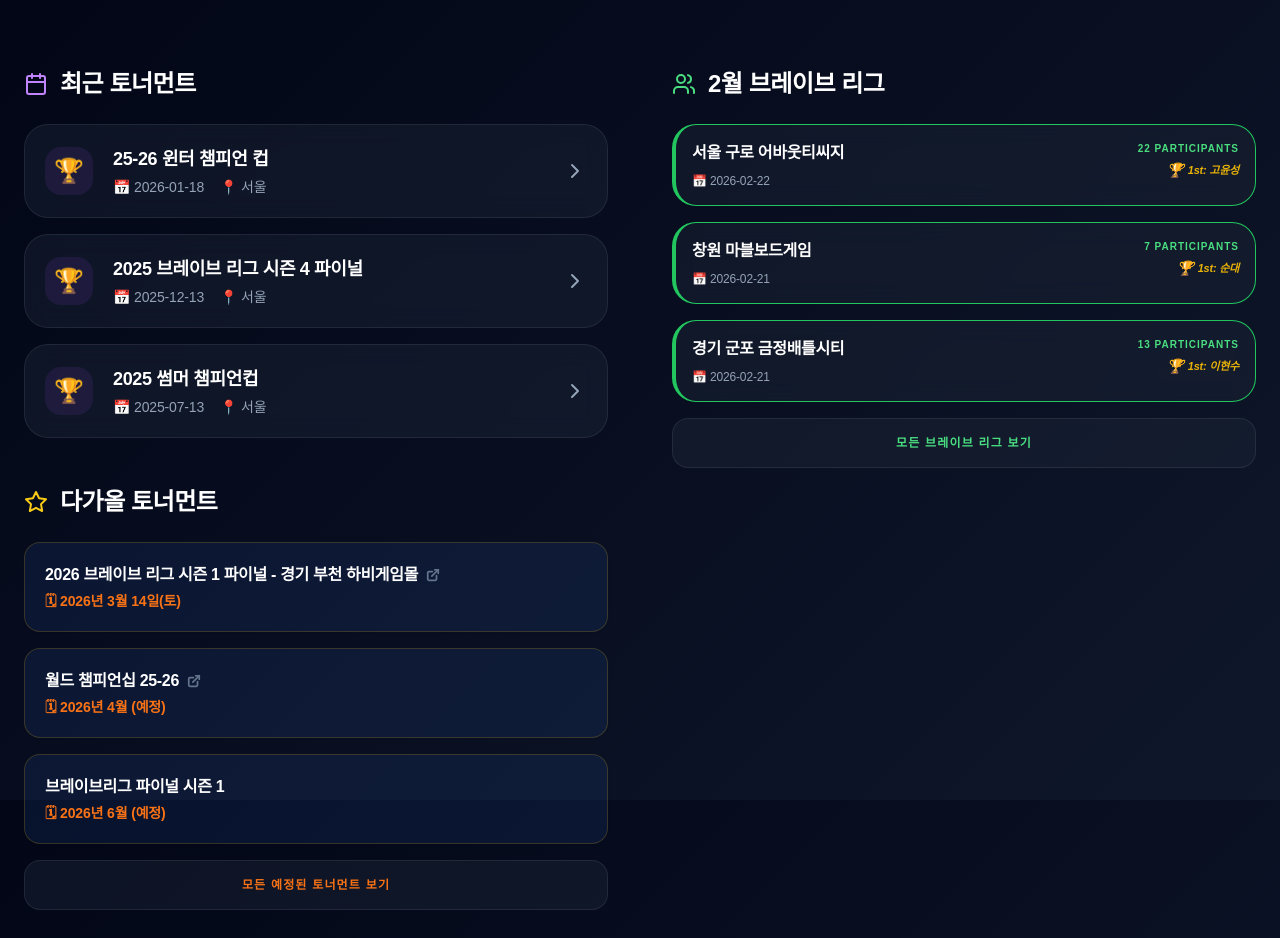
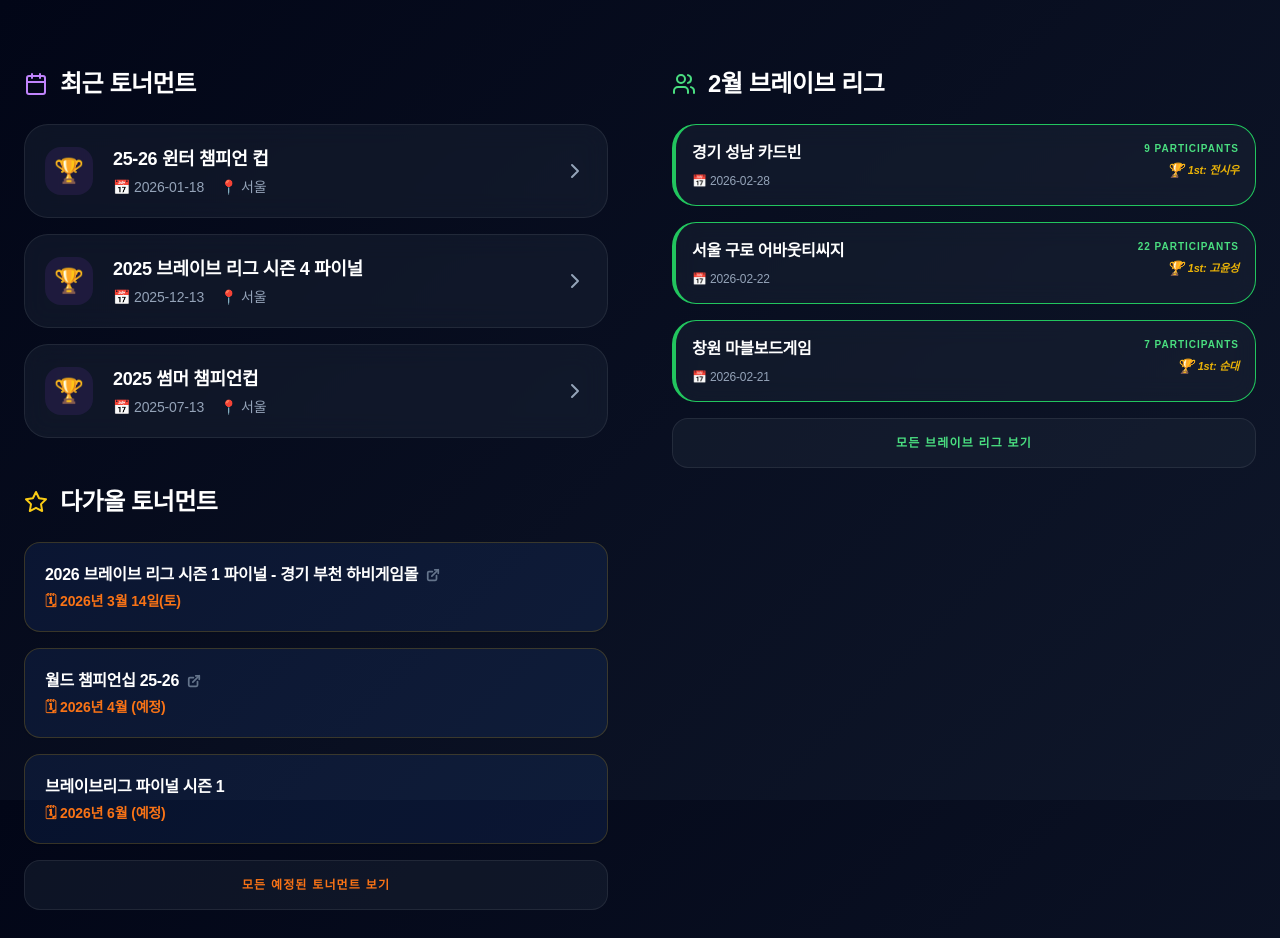
Before and after one commit to PVPKR/PVP.KR-Website, a plain HTML site: page index.html in a window 1280 px wide. Shown: the part 800-1738 px from the top of the page. Drawn offline with nearby package versions, Linux system fonts and the light colour scheme; a web font is replaced by a local one.

Commit message:
Add Feb 28 Sunae tournament data and update Jeon Si-woo win record

```diff
--- a/index.html
+++ b/index.html
@@ -258,7 +258,7 @@
 
     <!-- External Script -->
     <script src="https://cdn.jsdelivr.net/npm/@supabase/supabase-js@2"></script>
-    <script src="script.js?v=20260228_3"></script>
+    <script src="script.js?v=20260228_4"></script>
 
     <!-- Auth Modal -->
     <div id="auth-modal" class="fixed inset-0 z-[100] hidden">
--- a/script.js
+++ b/script.js
@@ -835,12 +835,38 @@
         { rank: 19, player: '이태연', score: '1-3', swissRank: 19, country: 'KR' },
         { rank: 20, player: '김종민', score: '1-3', swissRank: 20, country: 'KR' },
         { rank: 21, player: '이승민', score: '0-4', swissRank: 21, country: 'KR' },
-        { rank: 22, player: '김선규', score: '0-4', swissRank: 22, country: 'KR' }
+    ]
+}, {
+    id: 125, name: '브레이브 리그 - 경기 성남 카드빈', date: '2026-02-28', status: 'completed', participants: 9, location: '경기 성남',
+    deckDistribution: { '적색 덱': 1, '녹색 덱': 5, '청색 덱': 3 },
+    topCutDistribution: { '녹색 덱': 2, '적색 덱': 1, '청색 덱': 1 },
+    bracket: {
+        semifinals: [
+            { player1: '이현수', player2: '이희수', winner: '이현수' },
+            { player1: '전시우', player2: '마라탕', winner: '전시우' }
+        ],
+        final: { player1: '이현수', player2: '전시우', winner: '전시우' }
+    },
+    standings: [
+        { rank: 1, player: '이현수', deck: '적색 덱', score: '4-0', swissRank: 1, country: 'KR' },
+        { rank: 2, player: '전시우', deck: '녹색 덱', score: '3-1', swissRank: 2, country: 'KR' },
+        { rank: 3, player: '마라탕', deck: '녹색 덱', score: '3-1', swissRank: 3, country: 'KR' },
+        { rank: 4, player: '이희수', deck: '청색 덱', score: '3-1', swissRank: 4, country: 'KR' },
+        { rank: 5, player: '이태연', deck: '녹색 덱', score: '2-2', swissRank: 5, country: 'KR' },
+        { rank: 6, player: '이희지', deck: '청색 덱', score: '2-2', swissRank: 6, country: 'KR' },
+        { rank: 7, player: '오민우', deck: '녹색 덱', score: '1-3', swissRank: 7, country: 'KR' },
+        { rank: 8, player: '이병재', deck: '녹색 덱', score: '1-3', swissRank: 8, country: 'KR' },
+        { rank: 9, player: '김선규', deck: '녹색 덱', score: '1-3', swissRank: 9, country: 'KR' }
     ]
 }];
 
 const playerDatabase = {
-    '전시우': { name: '전시우', country: 'KR', finishes: [{ tournament: '25-26 윈터 챔피언 컵', date: '2026-01-18', rank: 1, deck: '녹색 덱' }] },
+    '전시우': {
+        name: '전시우', country: 'KR', finishes: [
+            { tournament: '25-26 윈터 챔피언 컵', date: '2026-01-18', rank: 1, deck: '녹색 덱' },
+            { tournament: '브레이브 리그 - 경기 성남 카드빈', date: '2026-02-28', rank: 1, deck: '녹색 덱' }
+        ]
+    },
     '김민서': { name: '김민서', country: 'KR', finishes: [{ tournament: '25-26 윈터 챔피언 컵', date: '2026-01-18', rank: 2, deck: '녹색 덱' }] },
     '류지현': {
         name: '류지현', country: 'KR', finishes: [
@@ -1002,7 +1028,7 @@
     { id: 121, name: '경기 군포 금정배틀시티', date: '2월 21일(토) 15:00', participants: 13 },
     { id: 122, name: '창원 마블보드게임', date: '2월 21일(토) 15:00', participants: 7 },
     { id: 124, name: '서울 구로 어바웃티씨지', date: '2월 22일(일) 15:00', participants: 22 },
-    { id: 125, name: '경기 성남 카드빈', date: '2월 28일(토) 13:00', participants: 0 },
+    { id: 125, name: '경기 성남 카드빈', date: '2월 28일(토) 13:00', participants: 9 },
     { id: 126, name: '경기 군포 금정배틀시티', date: '2월 28일(토) 15:00', participants: 0 }
 ];
 
```
